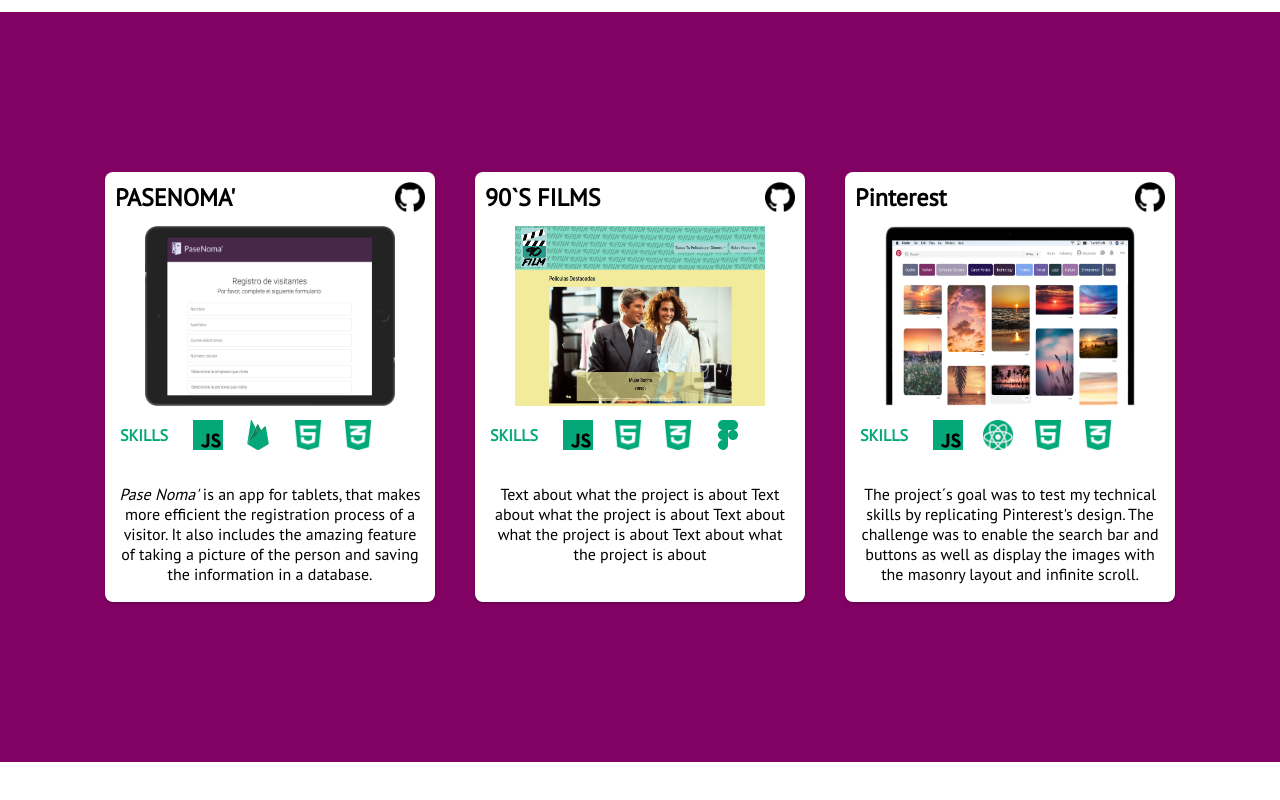
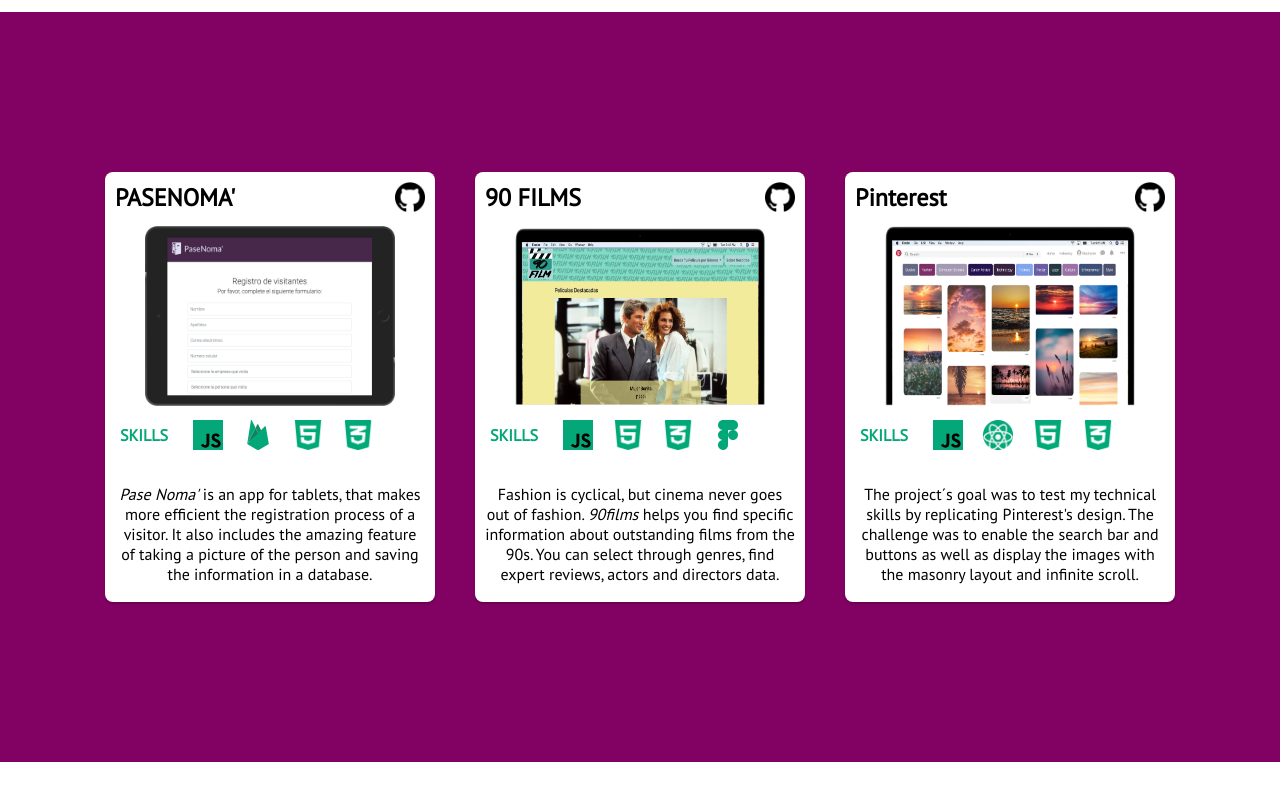
Before and after one commit to TaphieM/TaphieM.github.io, a website: page index.html in a window 1280 px wide. Shown: the part 788-1588 px from the top of the page. Drawn offline with Linux system fonts and the light colour scheme.

Commit message:
90films text,picture and new cv was added

```diff
--- a/index.html
+++ b/index.html
@@ -58,10 +58,10 @@
         </div>
         <div class="card">
             <div class="header">
-              <div class="projectname"><h2>90`S FILMS</h2></div>
+              <div class="projectname"><h2>90 FILMS</h2></div>
               <div class="githlink"><a title="Demo & Code" href="https://github.com/TaphieM/SCL008-hackathon-peliculas" target="blank"><img src="img/github.png" alt="github repo" /></a></div>
               </div>
-              <figure><img class="picture" src="img/90-Films.png" alt=""></figure>
+              <figure><img class="picture" src="img/90Films.png" alt=""></figure>
               <div class="resume">
                   <div class="skills">
                       <h4><strong>SKILLS</strong></h4>
@@ -71,7 +71,7 @@
                       <a title="Figma" href="https://www.figma.com/" target="blank"><img src="img/figma-icon.svg" alt="Figma logo" /></a>
                   </div>
                   <div class="description">
-                      <p>Text about what the project is about Text about what the project is about Text about what the project is about Text about what the project is about</p>
+                      <p>Fashion is cyclical, but cinema never goes out of fashion. <i>90films</i> helps you find specific information about outstanding films from the 90s. You can select through genres, find expert reviews, actors and directors data.</p>
                   </div>
               </div>
           </div>
@@ -106,7 +106,7 @@
         <h5><strong>EMAIL</strong></h5>
       </div>
       <div class="logocontact">
-          <a title="CV" href="pdf/CV-Stephanie-Mayen.pdf" target="blank" download="CV-Stephanie-Mayen"><img class="cv" src="img/download.png" alt="dowload cv"></a>
+          <a title="CV" href="pdf/CV_StephanieMayen_FrontEnd_2019.pdf" target="blank" download="CV-Stephanie-Mayen"><img class="cv" src="img/download.png" alt="dowload cv"></a>
         <h5><strong>CV</strong></h5>
       </div>
       <div class="logocontact">
```
Also changed, not shown: img/90-Films.png (deleted), img/90Films.png (added), 2 other files.
